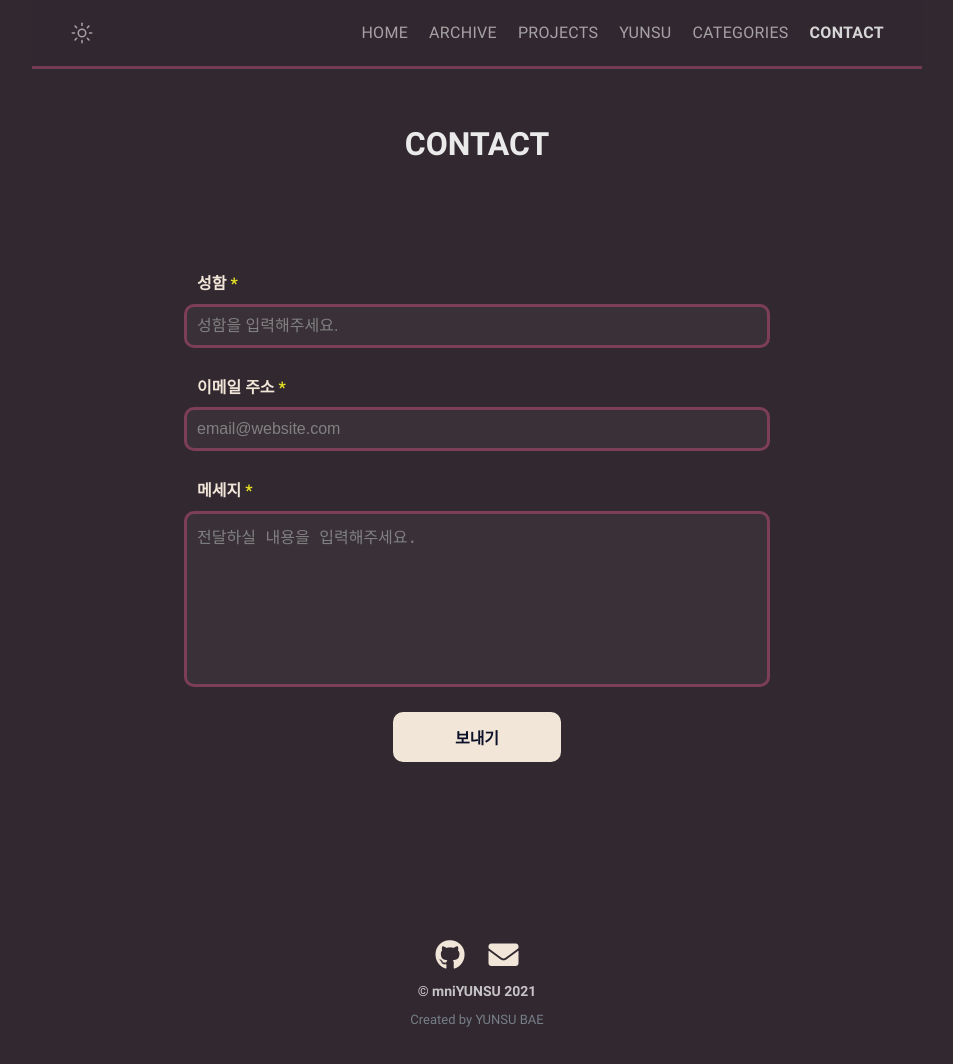
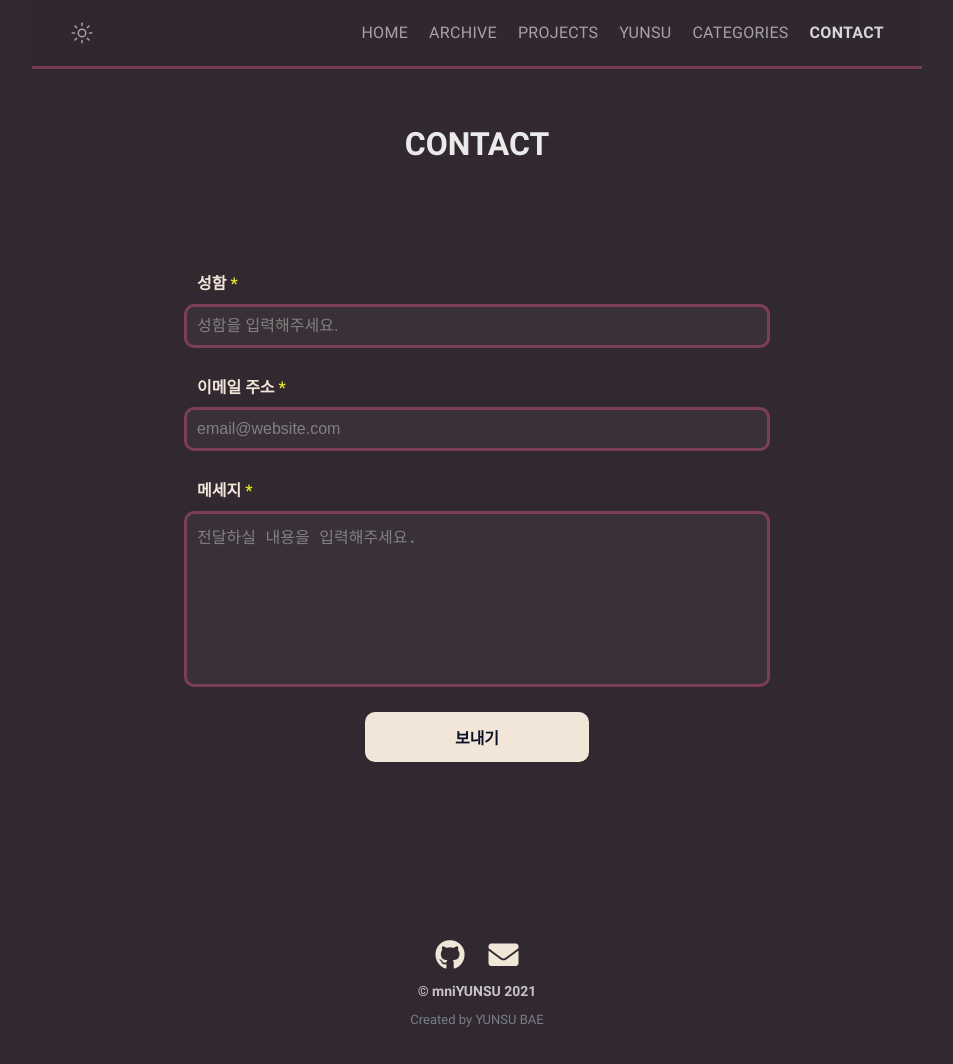
Before and after one commit to mniYUNSU/mniYUNSU.github.io, a Jekyll site: the page built from contact.html, in a window 1280 px wide and 1064 px high. Shown: the whole window, without its empty margins (163-1116 px from the left). Built offline with Jekyll 4.4.1, drawn with Linux system fonts in a browser that asks for light colours.

Commit message:
이메일 보내기 페이지 구현

```diff
--- a/_sass/klise/_dark.scss
+++ b/_sass/klise/_dark.scss
@@ -292,27 +292,20 @@
       }
     }
   }
-}
 
   .contact-article {
     input[type='text'] {
-    color: $dark-text-base-color;
-    -webkit-appearance: none;
-    font-size: $base-font-size;
       border: 3px solid $dark-light;
+      color: $light;
     }
     input[type='email'] {
-    color: $dark-text-base-color;
-    -webkit-appearance: none;
-    font-size: $base-font-size;
       border: 3px solid $dark-light;
+      color: $light;
     }
     textarea {
-    color: $dark-text-base-color;
-    -webkit-appearance: none;
-    font-size: $base-font-size;
       resize: none;
       border: 3px solid $dark-light;
+      color: $light;
     }
     #contact-submit {
       background-color: $light;
@@ -332,3 +325,4 @@
       color: $dark-category-text-link-blue;
     }
   }
+}
--- a/_sass/klise/_layout.scss
+++ b/_sass/klise/_layout.scss
@@ -621,7 +621,7 @@
     border-radius: 10px;
     background-color: $black;
     border: 2px solid $black;
-    width: 30%;
+    width: 40%;
     color: $white;
     font-weight: bold;
     transition: 0.3s;
```
Lines whose indentation alone changed are shown as unchanged.
